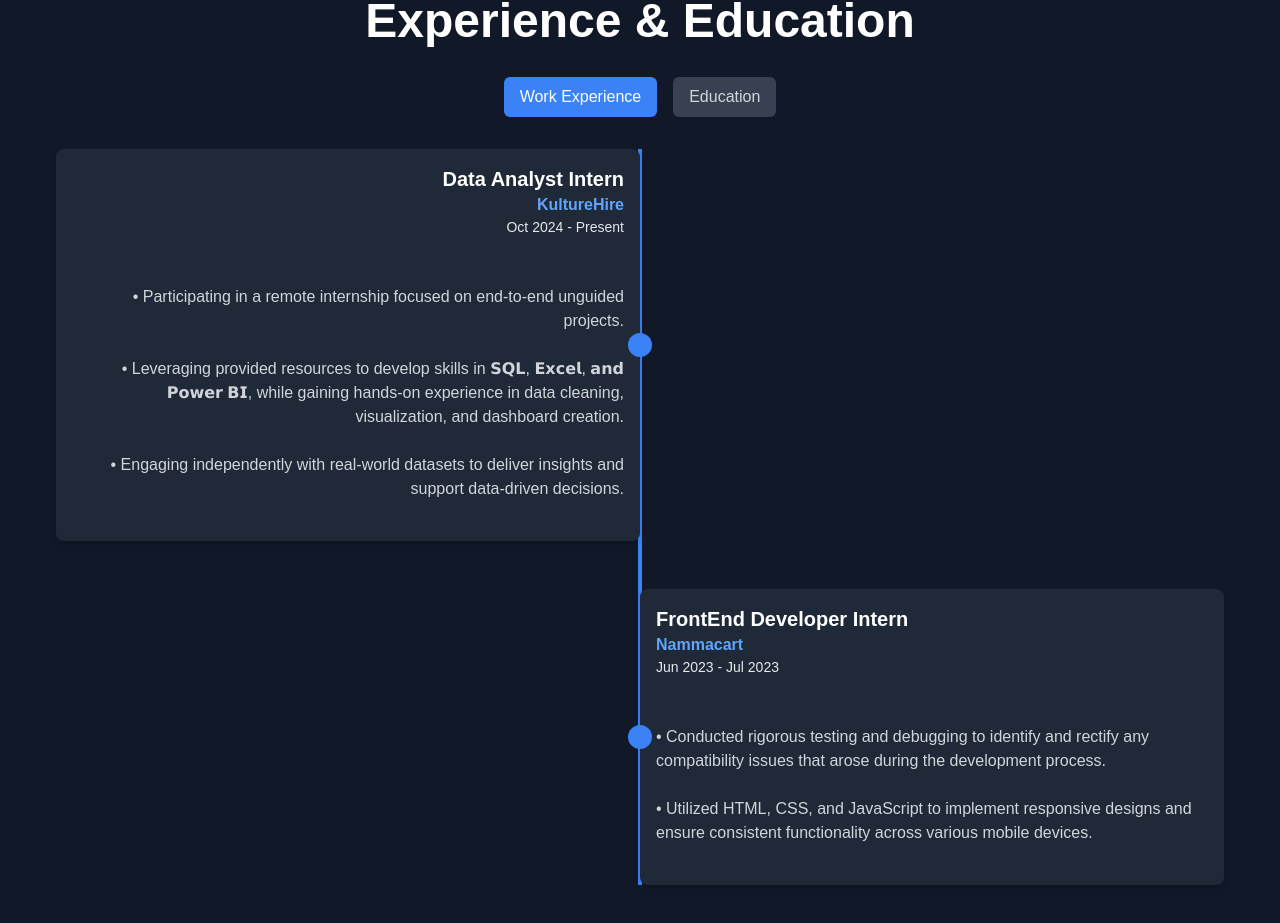
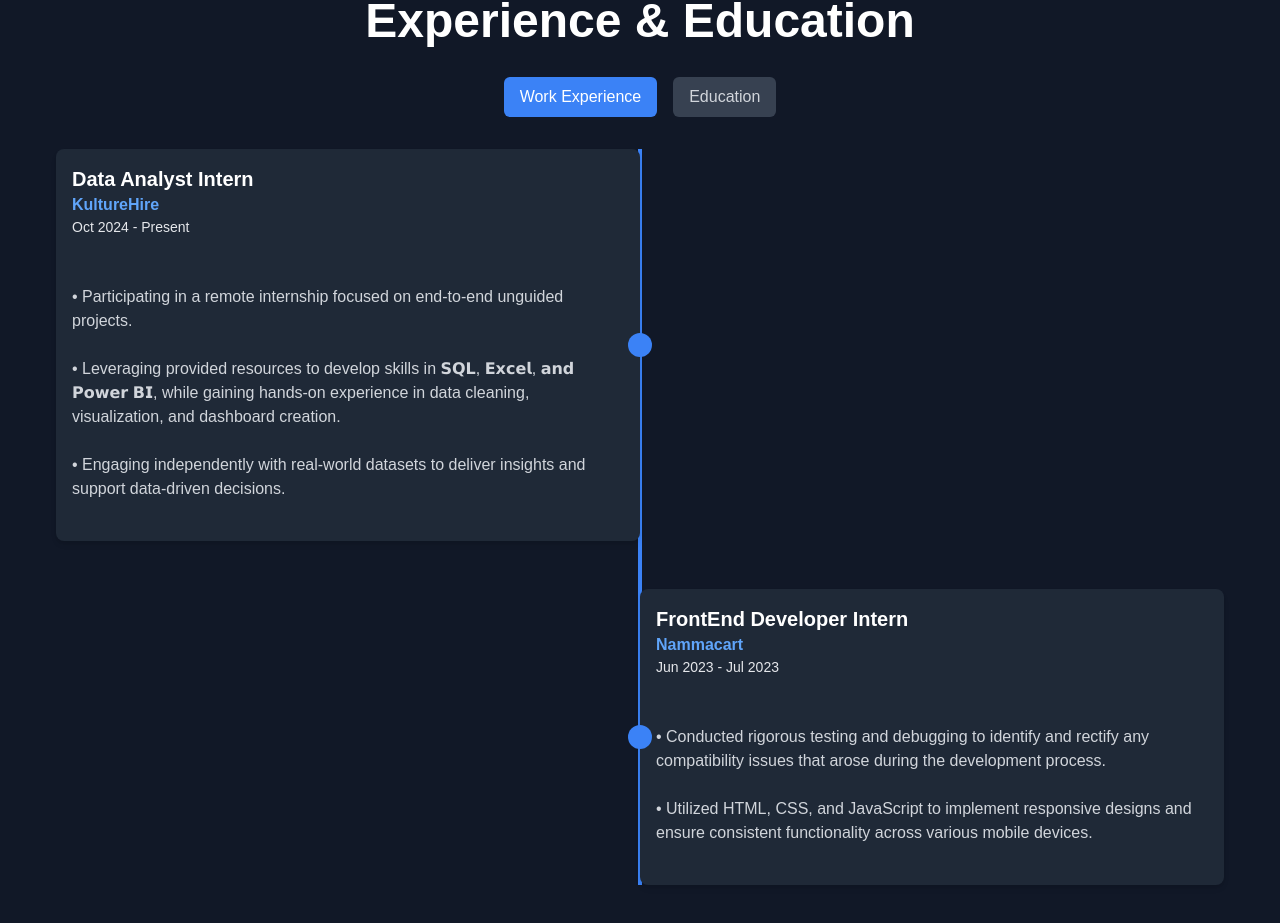
Before and after one commit to Dhanashree-SR/Dhanashree-Portfolio, a Next.js app: page / in a window 1280 px wide. Shown: the part 1607-2530 px from the top of the page. Built offline with nearby package versions, Linux system fonts and the light colour scheme.

Commit message:
Text Alignment changed in timeline section

```diff
--- a/components/TimelineSection.tsx
+++ b/components/TimelineSection.tsx
@@ -97,7 +97,7 @@ const TimelineSection = () => {
                 <div className="w-6 h-6 absolute left-0 md:left-1/2 top-1/2 md:top-1/2 transform -translate-x-1/2 md:-translate-y-1/2 bg-blue-500 rounded-full z-10"></div>
                 <div
                   className={`w-full md:w-[calc(50%-1.5rem)] p-4 rounded-lg shadow-md bg-gray-800 ${
-                    index % 2 === 0 ? "md:ml-auto md:text-right" : ""
+                    index % 2 === 0 ? "md:ml-auto md:text-left" : ""
                   }`}
                 >
                   <h3 className="text-lg md:text-xl font-bold text-white">{item.title || item.degree}</h3>
```
